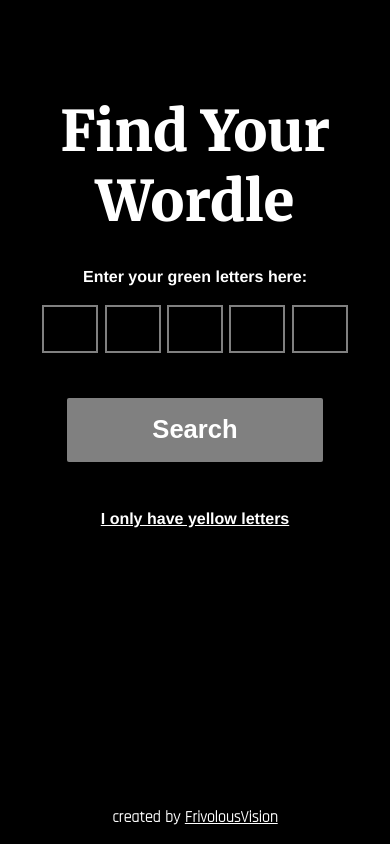
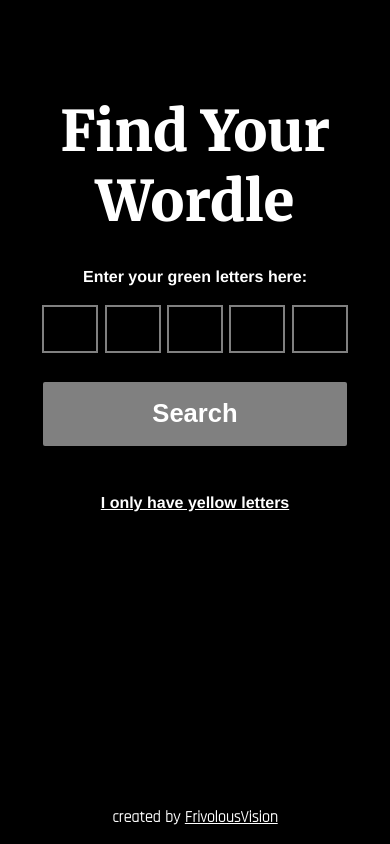
Before and after one commit to frivolousvision/find-your-wordle, a React (Create React App) app: page / in a window 390 px wide. Built offline with nearby package versions, Linux system fonts and the light colour scheme.

Commit message:
increased width of search button, reduced margin-top for search button nmobile

```diff
--- a/src/App.css
+++ b/src/App.css
@@ -64,7 +64,7 @@
   margin-top: 1rem;
 }
 button {
-  width: 16rem;
+  width: 19rem;
   height: 4rem;
   background-color: gray;
   border: none;
@@ -143,6 +143,10 @@
     font-size: 1.8rem;
     text-align: center;
   }
+  .search-button {
+    margin-top: 1.6rem;
+    margin-bottom: 2rem;
+  }
   .nonexistent-letter-list {
     width: 95%;
     margin-bottom: 2rem;
```
